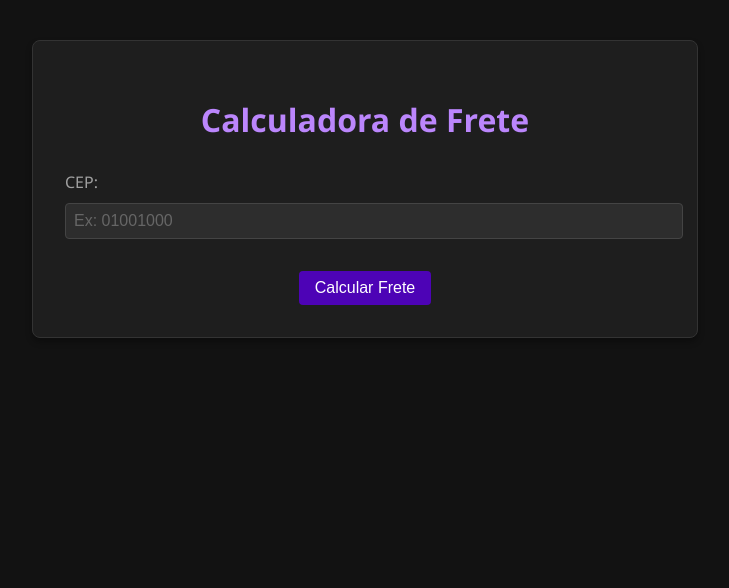
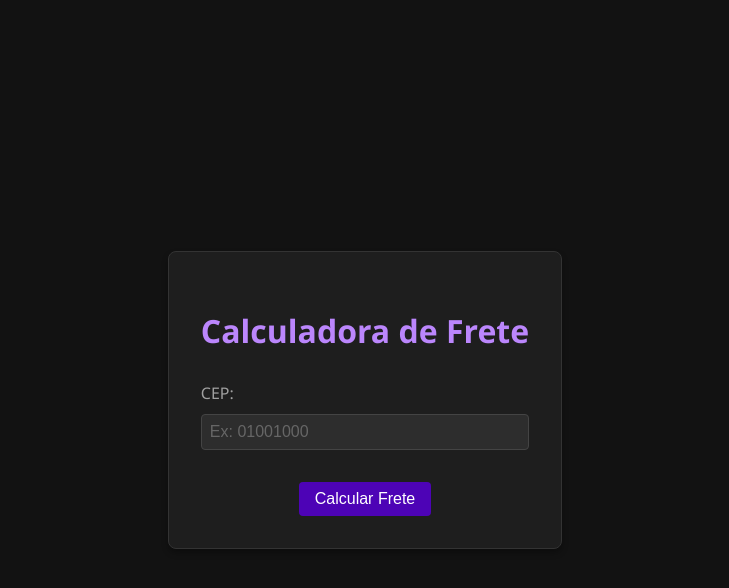
Before and after one commit to icadorin/calculadora-de-frete, a React (Vite) app in the folder frontend-calculadora-de-frete/: page / in a window 1280 px wide. Shown: the top 588 px of the page, without its empty margins (275-1004 px from the left). Built offline with nearby package versions, Linux system fonts and the light colour scheme; no server answers.

Commit message:
Update css center freight calculator

```diff
--- a/frontend-calculadora-de-frete/src/index.css
+++ b/frontend-calculadora-de-frete/src/index.css
@@ -1,3 +1,7 @@
+* {
+  box-sizing: border-box;
+}
+
 body {
   font-family: 'Segoe UI', Tahoma, Geneva, Verdana, sans-serif;
   line-height: 1.6;
@@ -6,11 +10,14 @@ body {
   margin: 0;
   padding: 20px;
   min-height: 100vh;
+  display: flex;
+  justify-content: center;
+  align-items: center;
 }
 
 .hero-container {
   max-width: 600px;
-  margin: 0 auto;
+  width: 100%;
   background: #1e1e1e;
   padding: 2rem;
   border-radius: 8px;
```
